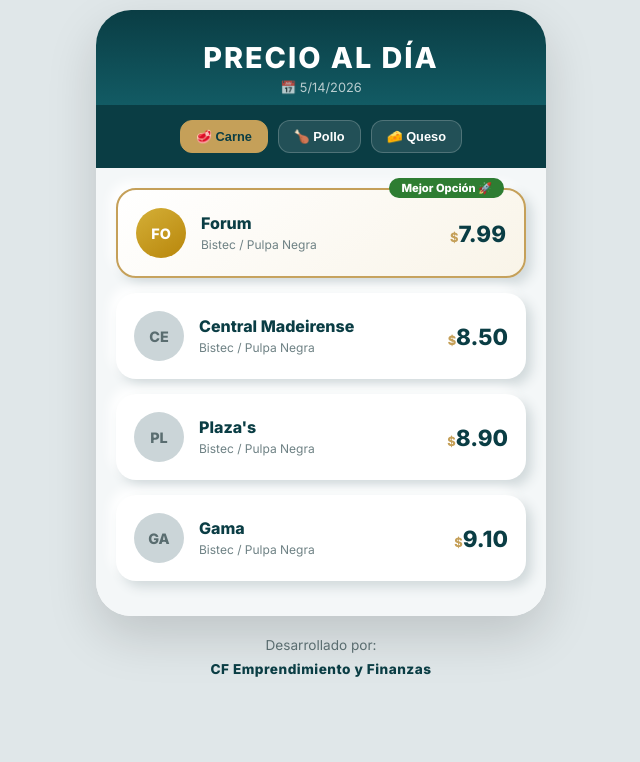
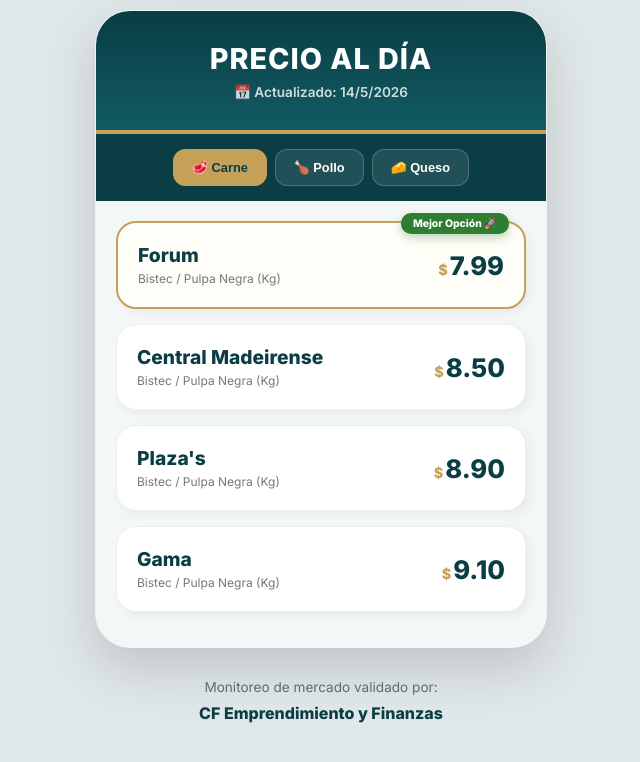
Before and after one commit to constructoresfinancieros-cmyk/PreciosCarne, a plain HTML site: page index.html in a window 1280 px wide. Shown: the whole page, without its empty margins (319-959 px from the left). Drawn offline with Linux system fonts and the light colour scheme.

Commit message:
Update index.html

```diff
--- a/index.html
+++ b/index.html
@@ -3,126 +3,29 @@
 <head>
     <meta charset="UTF-8">
     <meta name="viewport" content="width=device-width, initial-scale=1.0">
-    <title>PRECIO AL DÍA - VZLA</title>
+    <title>PRECIO AL DÍA - CF</title>
     <link href="https://fonts.googleapis.com/css2?family=Inter:wght@400;600;800&display=swap" rel="stylesheet">
     <style>
-        :root {
-            --main-blue: #0a3d44;
-            --header-gradient: linear-gradient(180deg, #0a3d44 0%, #125b64 100%);
-            --gold: #c5a059;
-            --light-bg: #f4f7f8;
-        }
-
-        body {
-            font-family: 'Inter', sans-serif;
-            background-color: #e0e7e9;
-            margin: 0;
-            padding: 10px;
-            display: flex;
-            flex-direction: column;
-            align-items: center;
-        }
-
-        .app-container {
-            width: 100%;
-            max-width: 450px;
-            background: #ffffff;
-            border-radius: 35px;
-            overflow: hidden;
-            box-shadow: 0 20px 50px rgba(0,0,0,0.15);
-        }
-
-        header {
-            background: var(--header-gradient);
-            padding: 30px 20px 10px 20px;
-            color: white;
-            text-align: center;
-        }
-
-        h1 { margin: 0; font-size: 1.8rem; font-weight: 800; letter-spacing: 2px; }
-
-        /* Pestañas de Navegación */
-        .tabs {
-            display: flex;
-            justify-content: center;
-            gap: 10px;
-            padding: 15px 10px;
-            background: var(--main-blue);
-        }
-
-        .tab-btn {
-            background: rgba(255,255,255,0.1);
-            border: 1px solid rgba(255,255,255,0.2);
-            color: white;
-            padding: 8px 15px;
-            border-radius: 12px;
-            cursor: pointer;
-            font-size: 0.8rem;
-            font-weight: 600;
-            transition: 0.3s;
-        }
-
-        .tab-btn.active {
-            background: var(--gold);
-            color: var(--main-blue);
-            border-color: var(--gold);
-        }
-
-        #lista { padding: 20px; background-color: var(--light-bg); min-height: 300px; }
-
-        .card {
-            display: flex;
-            align-items: center;
-            padding: 18px;
-            margin-bottom: 15px;
-            border-radius: 20px;
-            background: #ffffff;
-            box-shadow: 6px 6px 12px #d1d9db, -6px -6px 12px #ffffff;
-            position: relative;
-        }
-
-        .card.best-deal { border: 2px solid var(--gold); background: linear-gradient(145deg, #ffffff, #f9f4e8); }
-
-        .best-deal::after {
-            content: "Mejor Opción 🚀";
-            position: absolute; top: -12px; right: 20px;
-            background: #2e7d32; color: white;
-            font-size: 0.7rem; font-weight: bold; padding: 3px 12px; border-radius: 20px;
-        }
-
-        .store-logo {
-            width: 50px; height: 50px;
-            background: #cbd5d8; border-radius: 50%;
-            margin-right: 15px; display: flex;
-            align-items: center; justify-content: center;
-            font-weight: 800; color: #5a6d70; font-size: 0.9rem;
-        }
-
-        .best-deal .store-logo { background: linear-gradient(145deg, #d4af37, #b8860b); color: white; }
-
+        :root { --main-blue: #0a3d44; --gold: #c5a059; --bg: #e0e7e9; }
+        body { font-family: 'Inter', sans-serif; background-color: var(--bg); margin: 0; padding: 10px; display: flex; flex-direction: column; align-items: center; }
+        .app-container { width: 100%; max-width: 450px; background: #fff; border-radius: 35px; overflow: hidden; box-shadow: 0 20px 50px rgba(0,0,0,0.15); border: 1px solid rgba(0,0,0,0.05); }
+        header { background: linear-gradient(180deg, #0a3d44 0%, #125b64 100%); padding: 30px 20px; color: white; text-align: center; border-bottom: 4px solid var(--gold); }
+        h1 { margin: 0; font-size: 1.8rem; font-weight: 800; letter-spacing: 1px; }
+        .tabs { display: flex; justify-content: center; gap: 8px; padding: 15px; background: var(--main-blue); }
+        .tab-btn { background: rgba(255,255,255,0.1); border: 1px solid rgba(255,255,255,0.2); color: white; padding: 10px 18px; border-radius: 12px; cursor: pointer; font-size: 0.8rem; font-weight: 600; transition: 0.3s; }
+        .tab-btn.active { background: var(--gold); color: var(--main-blue); border-color: var(--gold); }
+        #lista { padding: 20px; min-height: 300px; background: #f4f7f8; }
+        .card { display: flex; align-items: center; padding: 20px; margin-bottom: 15px; border-radius: 20px; background: white; box-shadow: 4px 4px 10px rgba(0,0,0,0.05); position: relative; border: 1px solid #eee; }
+        .card.best-deal { border: 2px solid var(--gold); background: #fffdf7; }
+        .best-deal::after { content: "Mejor Opción 🚀"; position: absolute; top: -10px; right: 15px; background: #2e7d32; color: white; font-size: 0.65rem; padding: 4px 12px; border-radius: 10px; font-weight: 800; box-shadow: 0 4px 10px rgba(46,125,50,0.3); }
         .store-info { flex-grow: 1; }
-        .store-name-link { font-weight: 700; color: var(--main-blue); text-decoration: none; display: block; }
-        .product-name { font-size: 0.75rem; color: #6e8184; }
-
+        .store-name { font-weight: 700; color: var(--main-blue); font-size: 1.2rem; display: block; }
+        .product-name { font-size: 0.75rem; color: #777; font-weight: 400; }
         .price-section { text-align: right; }
-        .price-value { font-size: 1.4rem; font-weight: 800; color: var(--main-blue); }
-        .currency { font-size: 0.8rem; color: var(--gold); font-weight: 800; }
-
-        footer {
-            text-align: center;
-            padding: 20px;
-            color: #5a6d70;
-            font-size: 0.85rem;
-            line-height: 1.4;
-        }
-
-        .cf-brand {
-            font-weight: 800;
-            color: var(--main-blue);
-            display: block;
-            margin-top: 5px;
-            letter-spacing: 0.5px;
-        }
+        .price-value { font-size: 1.6rem; font-weight: 800; color: var(--main-blue); }
+        .currency { font-size: 0.9rem; color: var(--gold); font-weight: 800; margin-right: 2px; }
+        footer { text-align: center; padding: 30px 20px; color: #5a6d70; font-size: 0.85rem; line-height: 1.4; }
+        .cf-brand { font-weight: 800; color: var(--main-blue); display: block; margin-top: 5px; font-size: 1rem; }
     </style>
 </head>
 <body>
@@ -130,87 +33,59 @@
 <div class="app-container">
     <header>
         <h1>PRECIO AL DÍA</h1>
-        <div id="fecha" style="font-size: 0.8rem; opacity: 0.7; margin-top: 5px;">📅 --/--/----</div>
+        <div id="fecha" style="font-size: 0.85rem; opacity: 0.8; margin-top: 8px; font-weight: 600;">📅 Cargando datos...</div>
     </header>
-
     <div class="tabs">
-        <button class="tab-btn active" onclick="cambiarCategoria('carne', this)">🥩 Carne</button>
-        <button class="tab-btn" onclick="cambiarCategoria('pollo', this)">🍗 Pollo</button>
-        <button class="tab-btn" onclick="cambiarCategoria('queso', this)">🧀 Queso</button>
+        <button class="tab-btn active" onclick="cambiarCat('carne', this)">🥩 Carne</button>
+        <button class="tab-btn" onclick="cambiarCat('pollo', this)">🍗 Pollo</button>
+        <button class="tab-btn" onclick="cambiarCat('queso', this)">🧀 Queso</button>
     </div>
-
-    <div id="lista">
-        </div>
+    <div id="lista"></div>
 </div>
 
 <footer>
-    Desarrollado por:
+    Monitoreo de mercado validado por:<br>
     <span class="cf-brand">CF Emprendimiento y Finanzas</span>
 </footer>
 
 <script>
-    let datosGlobales = [];
-
-    // Precios de ejemplo (el robot de Python los actualizará en el JSON)
-    const mockData = [
-        { nombre: "Forum", carne: 7.99, pollo: 3.50, queso: 5.20, link: "https://forum.com.ve/" },
-        { nombre: "Central Madeirense", carne: 8.50, pollo: 3.80, queso: 5.50, link: "https://tucentralonline.com/" },
-        { nombre: "Plaza's", carne: 8.90, pollo: 4.10, queso: 6.20, link: "https://vallearriba.elplazas.com/" },
-        { nombre: "Gama", carne: 9.10, pollo: 3.95, queso: 5.80, link: "https://gamaenlinea.com/" }
-    ];
-
-    async function cargarPrecios() {
-        document.getElementById('fecha').innerText = "📅 " + new Date().toLocaleDateString();
-        // Intentamos cargar del JSON, si falla usamos mockData
+    let rawData = [];
+    async function init() {
         try {
-            const res = await fetch('precios.json');
-            datosGlobales = await res.json();
-            if(datosGlobales.length === 0) datosGlobales = mockData;
-        } catch {
-            datosGlobales = mockData;
+            // Se agrega un número aleatorio al final para evitar el problema del caché
+            const res = await fetch('precios.json?v=' + Math.random());
+            rawData = await res.json();
+            document.getElementById('fecha').innerText = "📅 Actualizado: " + new Date().toLocaleDateString('es-VE');
+            render('carne');
+        } catch (e) {
+            document.getElementById('lista').innerHTML = "<p style='text-align:center; padding:50px;'>Actualizando base de datos...</p>";
         }
-        renderizar('carne');
     }
-
-    function renderizar(categoria) {
-        const listaDiv = document.getElementById('lista');
-        listaDiv.innerHTML = '';
-
-        // Ordenar según la categoría seleccionada
-        const ordenados = [...datosGlobales].sort((a, b) => a[categoria] - b[categoria]);
-
-        ordenados.forEach((tienda, index) => {
+    function render(cat) {
+        const lista = document.getElementById('lista');
+        lista.innerHTML = '';
+        // Ordena de menor a mayor precio
+        const sorted = [...rawData].sort((a, b) => a[cat] - b[cat]);
+        sorted.forEach((t, i) => {
             const card = document.createElement('div');
-            card.className = 'card ' + (index === 0 ? 'best-deal' : '');
-            const iniciales = tienda.nombre.substring(0, 2).toUpperCase();
-
+            card.className = 'card ' + (i === 0 ? 'best-deal' : '');
             card.innerHTML = `
-                <div class="store-logo">${iniciales}</div>
                 <div class="store-info">
-                    <a href="${tienda.link}" target="_blank" class="store-name-link">${tienda.nombre}</a>
-                    <span class="product-name">${obtenerSubtitulo(categoria)}</span>
+                    <span class="store-name">${t.nombre}</span>
+                    <span class="product-name">${cat === 'carne' ? 'Bistec / Pulpa Negra (Kg)' : cat === 'pollo' ? 'Pollo Entero (Kg)' : 'Queso Blanco Duro (Kg)'}</span>
                 </div>
                 <div class="price-section">
-                    <span class="currency">$</span><span class="price-value">${tienda[categoria].toFixed(2)}</span>
-                </div>
-            `;
-            listaDiv.appendChild(card);
+                    <span class="currency">$</span><span class="price-value">${t[cat].toFixed(2)}</span>
+                </div>`;
+            lista.appendChild(card);
         });
     }
-
-    function obtenerSubtitulo(cat) {
-        if(cat === 'carne') return 'Bistec / Pulpa Negra';
-        if(cat === 'pollo') return 'Pollo Entero (Kg)';
-        return 'Queso Duro Blanco';
-    }
-
-    function cambiarCategoria(cat, btn) {
+    function cambiarCat(cat, btn) {
         document.querySelectorAll('.tab-btn').forEach(b => b.classList.remove('active'));
         btn.classList.add('active');
-        renderizar(cat);
+        render(cat);
     }
-
-    cargarPrecios();
+    init();
 </script>
 </body>
 </html>
```
